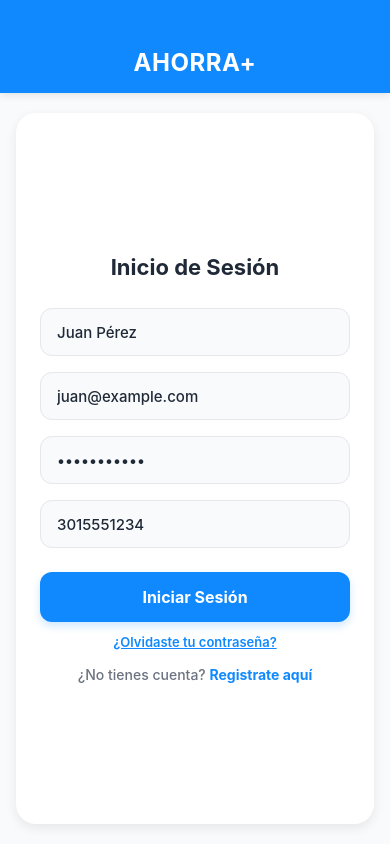
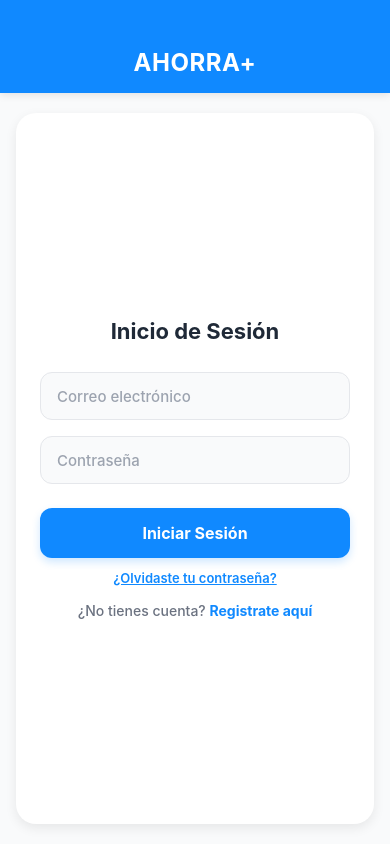
Before and after one commit to Re-L77/AhorramasApp, a React Native app: screen /Login in a window 390 px wide. Built offline with nearby package versions, Linux system fonts and the light colour scheme.

Commit message:
refactor: Simplify authentication screens by removing default values and unnecessary options

```diff
--- a/navigation/AuthStack.js
+++ b/navigation/AuthStack.js
@@ -8,21 +8,24 @@ const Stack = createNativeStackNavigator();
 
 export default function AuthStack() {
   return (
-    <Stack.Navigator>
+    <Stack.Navigator
+      screenOptions={{
+        headerShown: false,
+        animationEnabled: true,
+        cardStyle: { backgroundColor: "transparent" }
+      }}
+    >
       <Stack.Screen
         name="Login"
         component={LoginScreen}
-        options={{ headerShown: false }}
       />
       <Stack.Screen
         name="Register"
         component={RegisterScreen}
-        options={{ title: "Crear Cuenta" }}
       />
       <Stack.Screen
         name="ForgotPassword"
         component={ForgotPasswordScreen}
-        options={{ headerShown: false }}
       />
     </Stack.Navigator>
   );
--- a/screens/LoginScreen.js
+++ b/screens/LoginScreen.js
@@ -19,10 +19,8 @@ import {
 export default function LoginScreen() {
   const [showSplash, setShowSplash] = useState(true);
   const [showFinalSplash, setShowFinalSplash] = useState(false);
-  const [nombre, setNombre] = useState("Juan Pérez");
-  const [contraseña, setContraseña] = useState("password123");
-  const [correo, setCorreo] = useState("juan@example.com");
-  const [telefono, setTelefono] = useState("3015551234");
+  const [correo, setCorreo] = useState("");
+  const [contraseña, setContraseña] = useState("");
   const [mensaje, setMensaje] = useState("");
   const navigation = useNavigation();
   const route = useRoute();
@@ -64,7 +62,7 @@ export default function LoginScreen() {
   }, [isFocused, route.params?.skipSplash]);
 
   const handleLogin = () => {
-    if (!nombre || !contraseña || !correo || !telefono) {
+    if (!correo || !contraseña) {
       Alert.alert("Error", "Por favor completa todos los campos.");
       setMensaje("Faltan campos por llenar");
       return;
@@ -74,12 +72,6 @@ export default function LoginScreen() {
     const emailRegex = /^[^\s@]+@[^\s@]+\.[^\s@]+$/;
     if (!emailRegex.test(correo)) {
       Alert.alert("Error", "Por favor ingresa un correo válido.");
-      return;
-    }
-
-    // Validar teléfono (al menos 10 dígitos)
-    if (telefono.replace(/\D/g, "").length < 10) {
-      Alert.alert("Error", "Por favor ingresa un teléfono válido.");
       return;
     }
 
@@ -127,63 +119,22 @@ export default function LoginScreen() {
       <View style={styles.header}>
         <Text style={styles.headerText}>AHORRA+</Text>
       </View>
-
       <View style={styles.formContainer}>
         <Text style={styles.title}>Inicio de Sesión</Text>
-
-        <TextInput
-          style={styles.input}
-          placeholder="Nombre"
-          placeholderTextColor="#9CA3AF"
-          value={nombre}
-          onChangeText={setNombre}
-        />
-        <TextInput
-          style={styles.input}
-          placeholder="Correo"
-          placeholderTextColor="#9CA3AF"
-          keyboardType="email-address"
-          value={correo}
-          onChangeText={setCorreo}
-        />
-        <TextInput
-          style={styles.input}
-          placeholder="Contraseña"
-          placeholderTextColor="#9CA3AF"
-          secureTextEntry
-          value={contraseña}
-          onChangeText={setContraseña}
-        />
-        <TextInput
-          style={styles.input}
-          placeholder="Teléfono"
-          placeholderTextColor="#9CA3AF"
-          keyboardType="phone-pad"
-          value={telefono}
-          onChangeText={setTelefono}
-        />
-
+        <TextInput style={styles.input} placeholder="Correo electrónico" placeholderTextColor="#9CA3AF" keyboardType="email-address" value={correo} onChangeText={setCorreo} />
+        <TextInput style={styles.input} placeholder="Contraseña" placeholderTextColor="#9CA3AF" secureTextEntry value={contraseña} onChangeText={setContraseña} />
         <TouchableOpacity style={styles.button} onPress={handleLogin}>
           <Text style={styles.buttonText}>Iniciar Sesión</Text>
         </TouchableOpacity>
-
-        <TouchableOpacity
-          onPress={() => navigation.navigate("ForgotPassword")}
-          style={styles.forgotPasswordLink}
-        >
+        <TouchableOpacity onPress={() => navigation.navigate("ForgotPassword")} style={styles.forgotPasswordLink}>
           <Text style={styles.forgotPasswordText}>¿Olvidaste tu contraseña?</Text>
         </TouchableOpacity>
-
-        <TouchableOpacity
-          onPress={() => navigation.navigate("Register")}
-          style={styles.registerLink}
-        >
+        <TouchableOpacity onPress={() => navigation.navigate("Register")} style={styles.registerLink}>
           <Text style={styles.registroText}>
             ¿No tienes cuenta?{" "}
             <Text style={styles.registroTextBold}>Registrate aquí</Text>
           </Text>
         </TouchableOpacity>
-
         {mensaje ? <Text style={styles.mensajeText}>{mensaje}</Text> : null}
       </View>
     </SafeAreaView>
--- a/screens/RegisterScreen.js
+++ b/screens/RegisterScreen.js
@@ -15,11 +15,11 @@ import {
 import { useNavigation } from "@react-navigation/native";
 
 export default function RegisterScreen() {
-  const [nombre, setNombre] = useState("María García");
-  const [correo, setCorreo] = useState("maria@example.com");
-  const [contraseña, setContraseña] = useState("password456");
-  const [confirmar, setConfirmar] = useState("password456");
-  const [telefono, setTelefono] = useState("3105556789");
+  const [nombre, setNombre] = useState("");
+  const [correo, setCorreo] = useState("");
+  const [contraseña, setContraseña] = useState("");
+  const [confirmar, setConfirmar] = useState("");
+  const [telefono, setTelefono] = useState("");
   const [mensaje, setMensaje] = useState("");
   const [cargando, setCargando] = useState(false);
   const navigation = useNavigation();
@@ -91,94 +91,27 @@ export default function RegisterScreen() {
         behavior={Platform.OS === "ios" ? "padding" : "height"}
         style={{ flex: 1 }}
       >
-        <ScrollView
-          contentContainerStyle={styles.scrollContainer}
-          showsVerticalScrollIndicator={false}
-        >
+        <ScrollView contentContainerStyle={styles.scrollContainer} showsVerticalScrollIndicator={false}>
           <View style={styles.header}>
             <Text style={styles.headerText}>AHORRA+</Text>
           </View>
-
           <View style={styles.formCard}>
             <Text style={styles.title}>Crear Cuenta</Text>
-
-            <TextInput
-              style={styles.input}
-              placeholder="Nombre de usuario"
-              placeholderTextColor="#9CA3AF"
-              value={nombre}
-              onChangeText={setNombre}
-              editable={!cargando}
-            />
-
-            <TextInput
-              style={styles.input}
-              placeholder="Correo electrónico"
-              placeholderTextColor="#9CA3AF"
-              keyboardType="email-address"
-              value={correo}
-              onChangeText={setCorreo}
-              editable={!cargando}
-            />
-
-            <TextInput
-              style={styles.input}
-              placeholder="Contraseña"
-              placeholderTextColor="#9CA3AF"
-              secureTextEntry
-              value={contraseña}
-              onChangeText={setContraseña}
-              editable={!cargando}
-            />
-
-            <TextInput
-              style={styles.input}
-              placeholder="Confirmar contraseña"
-              placeholderTextColor="#9CA3AF"
-              secureTextEntry
-              value={confirmar}
-              onChangeText={setConfirmar}
-              editable={!cargando}
-            />
-
-            <TextInput
-              style={styles.input}
-              placeholder="Teléfono"
-              placeholderTextColor="#9CA3AF"
-              keyboardType="phone-pad"
-              value={telefono}
-              onChangeText={setTelefono}
-              editable={!cargando}
-            />
-
-            <TouchableOpacity
-              style={[styles.button, cargando && styles.buttonDisabled]}
-              onPress={enviarDatos}
-              disabled={cargando}
-            >
-              <Text style={styles.buttonText}>
-                {cargando ? "Registrando..." : "Registrar"}
-              </Text>
+            <TextInput style={styles.input} placeholder="Nombre de usuario" placeholderTextColor="#9CA3AF" value={nombre} onChangeText={setNombre} editable={!cargando} />
+            <TextInput style={styles.input} placeholder="Correo electrónico" placeholderTextColor="#9CA3AF" keyboardType="email-address" value={correo} onChangeText={setCorreo} editable={!cargando} />
+            <TextInput style={styles.input} placeholder="Contraseña" placeholderTextColor="#9CA3AF" secureTextEntry value={contraseña} onChangeText={setContraseña} editable={!cargando} />
+            <TextInput style={styles.input} placeholder="Confirmar contraseña" placeholderTextColor="#9CA3AF" secureTextEntry value={confirmar} onChangeText={setConfirmar} editable={!cargando} />
+            <TextInput style={styles.input} placeholder="Teléfono" placeholderTextColor="#9CA3AF" keyboardType="phone-pad" value={telefono} onChangeText={setTelefono} editable={!cargando} />
+            <TouchableOpacity style={[styles.button, cargando && styles.buttonDisabled]} onPress={enviarDatos} disabled={cargando}>
+              <Text style={styles.buttonText}>{cargando ? "Registrando..." : "Registrar"}</Text>
             </TouchableOpacity>
-
-            {cargando && (
+            {cargando ? (
               <View style={styles.loadingContainer}>
                 <ActivityIndicator size="large" color="#1089ff" />
               </View>
-            )}
-
-            {mensaje && (
-              <Text
-                style={[styles.mensajeText, cargando && styles.mensajeLoading]}
-              >
-                {mensaje}
-              </Text>
-            )}
-
-            <TouchableOpacity
-              onPress={() => navigation.navigate("Login")}
-              style={styles.loginLink}
-            >
+            ) : null}
+            {mensaje ? <Text style={[styles.mensajeText, cargando && styles.mensajeLoading]}>{mensaje}</Text> : null}
+            <TouchableOpacity onPress={() => navigation.navigate("Login")} style={styles.loginLink}>
               <Text style={styles.loginText}>
                 ¿Ya tienes cuenta?{" "}
                 <Text style={styles.loginTextBold}>Inicia sesión</Text>
```
